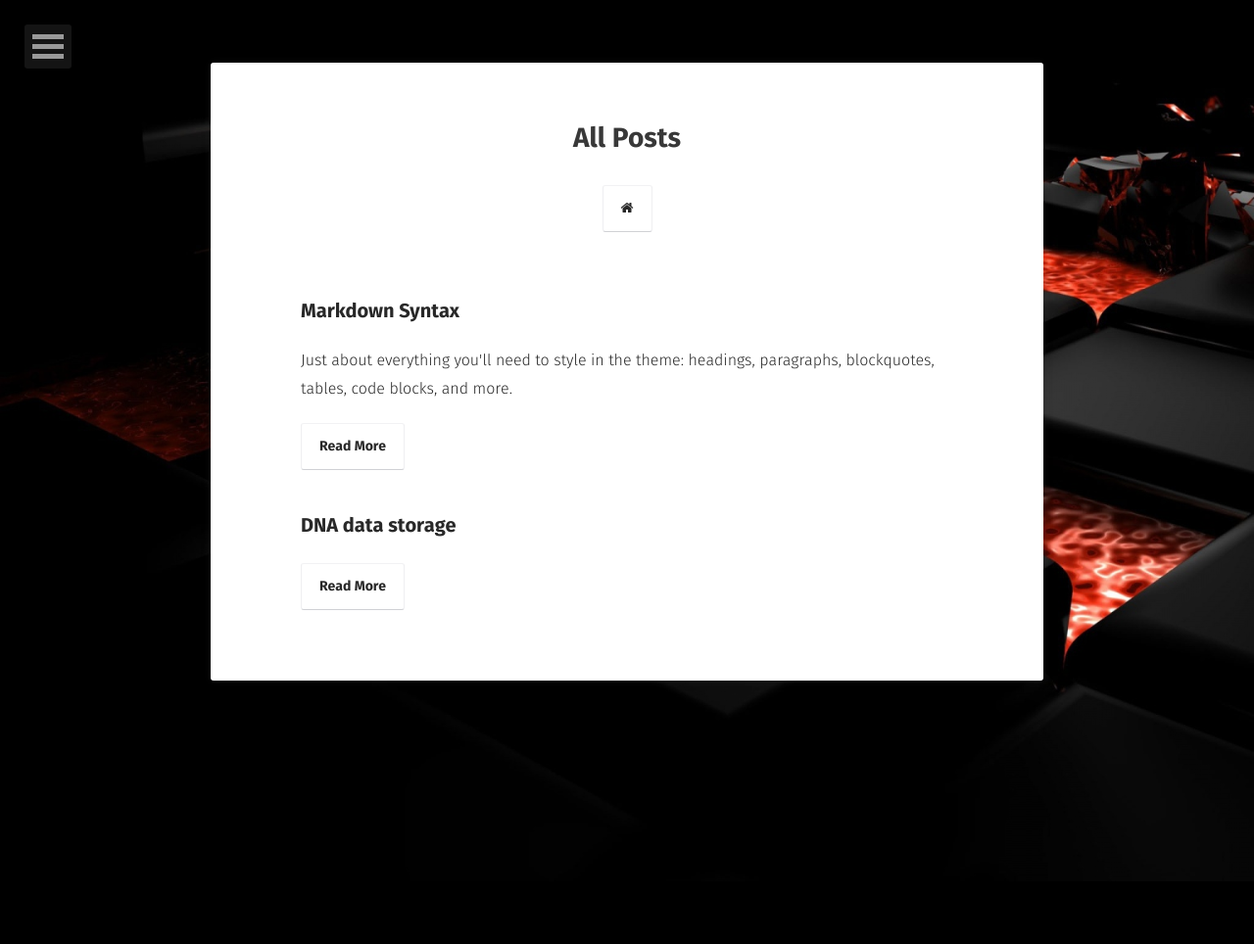
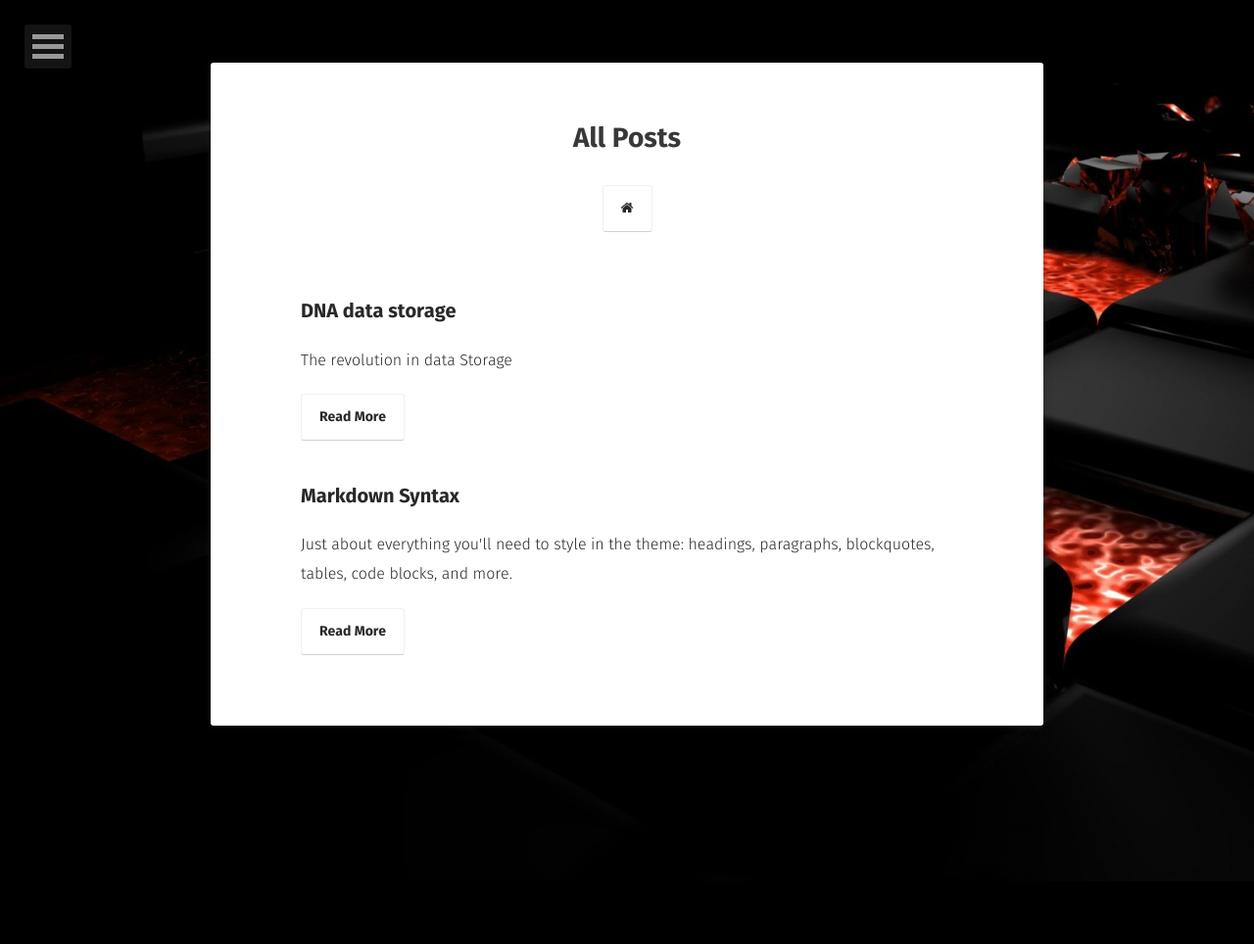
Before and after one commit to RavicharanN/blog, a Jekyll site: the page built from posts/index.md, in a window 1280 px wide. Shown: the whole page at 98% size. Built offline with Jekyll 4.4.1, drawn with Linux system fonts in a browser that asks for light colours; some web fonts are replaced.

Commit message:
Update 2017-04-07-dna-data-storage.md

```diff
--- a/_posts/2017-04-07-dna-data-storage.md
+++ b/_posts/2017-04-07-dna-data-storage.md
@@ -1,8 +1,8 @@
 ---
 layout: post
 title:  "DNA data storage"
-date:   2016-03-15
-excerpt: " "
+date:   2017-06-15
+excerpt: "The revolution in data Storage "
 tag:
 - markdown
 - syntax
```
